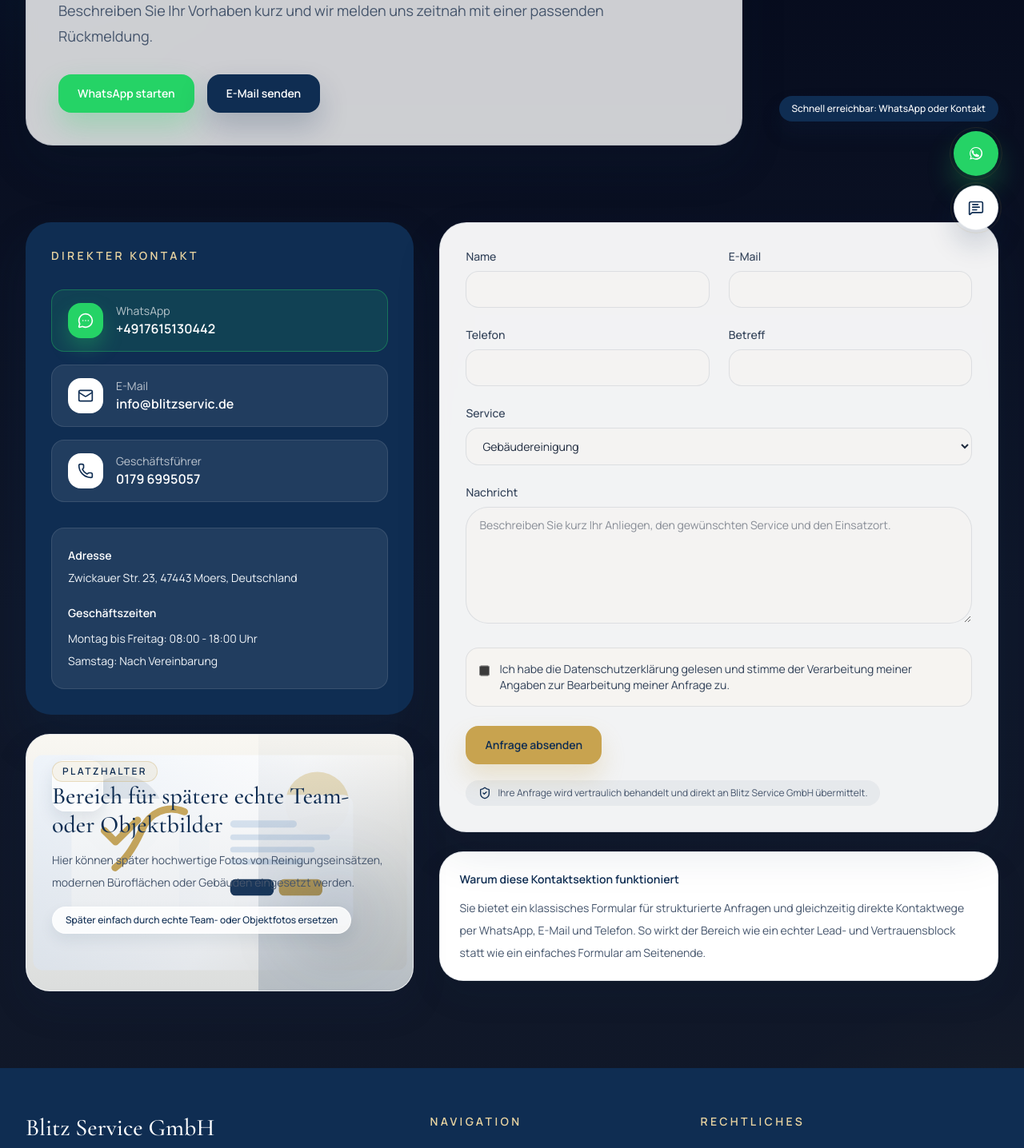
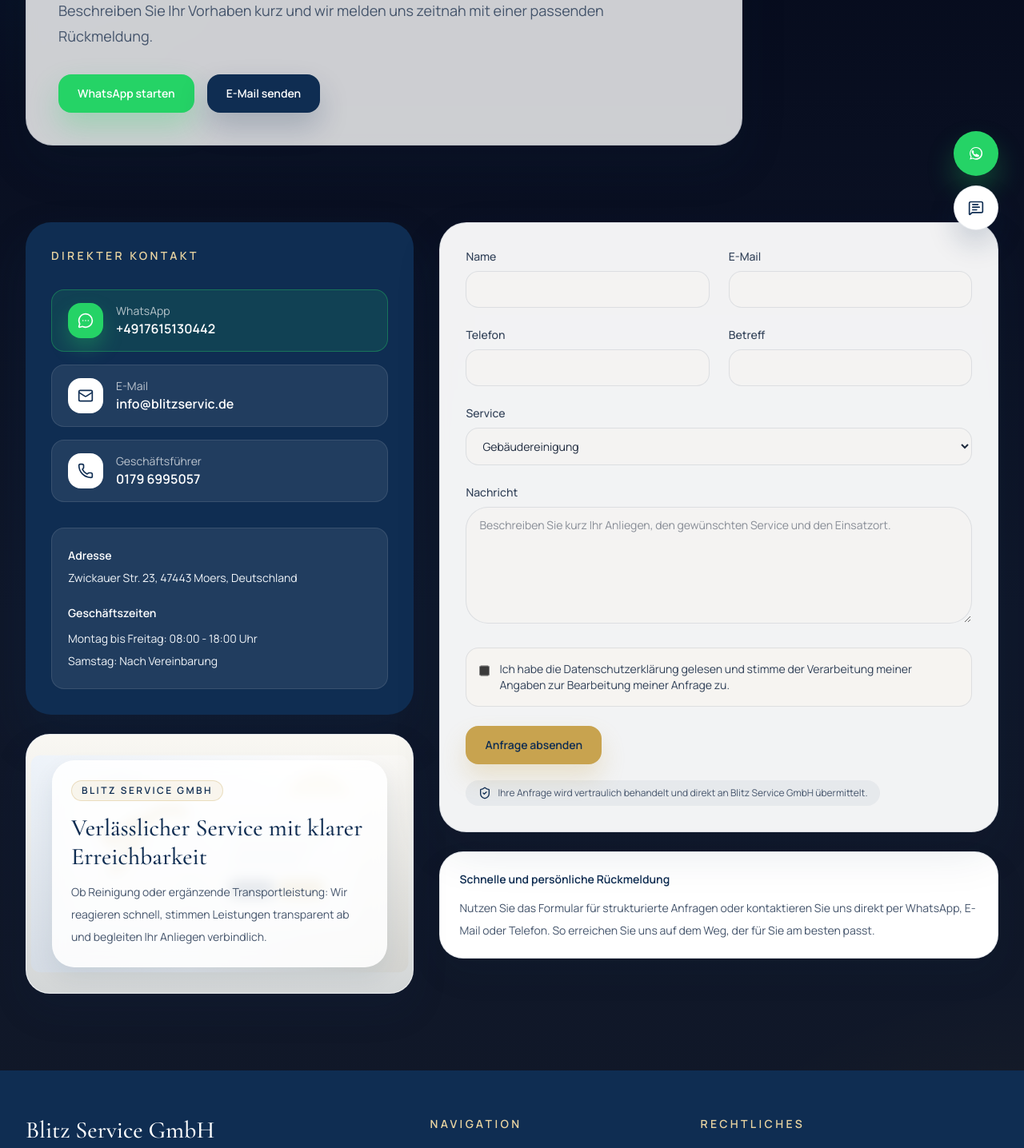
Before and after one commit to abbas-cyber999/Blitz-Service-website, a Next.js app: page /contact in a window 1280 px wide. Shown: the part 480-1916 px from the top of the page at 80% size. Built offline with nearby package versions, Linux system fonts and the light colour scheme.

Commit message:
Polish public content and simplify floating contact actions

```diff
--- a/src/app/api/contact/route.ts
+++ b/src/app/api/contact/route.ts
@@ -57,7 +57,7 @@
       return NextResponse.json(
         {
           error:
-            "Das Kontaktformular ist aktuell noch nicht vollständig eingerichtet. Bitte hinterlegen Sie Datenbank- oder E-Mail-Konfiguration."
+            "Ihre Anfrage konnte aktuell nicht versendet werden. Bitte kontaktieren Sie uns direkt per E-Mail oder telefonisch."
         },
         { status: 503 }
       );
--- a/src/app/bewertungen/page.tsx
+++ b/src/app/bewertungen/page.tsx
@@ -7,8 +7,7 @@
 
 export const metadata: Metadata = {
   title: "Bewertungen",
-  description:
-    "Beispielhafte Kundenbewertungen für die Leistungen von Blitz Service GmbH."
+  description: "Kundenstimmen zu den Leistungen von Blitz Service GmbH."
 };
 
 export default function ReviewsPage() {
@@ -17,19 +16,19 @@
       <PageHero
         eyebrow="Kundenbewertungen"
         title="Vertrauen entsteht durch verlässliche Leistung"
-        description="Die Rezensionen sind als hochwertige Platzhalter angelegt und können später sehr einfach durch echte Kundenbewertungen ersetzt oder ergänzt werden."
+        description="Kunden schätzen bei Blitz Service vor allem saubere Ergebnisse, klare Absprachen und eine professionelle Betreuung im Alltag."
         actions={<ButtonLink href="/contact">Eigene Anfrage stellen</ButtonLink>}
       />
       <section className="pb-24">
         <Container>
           <div className="mb-10 rounded-[32px] border border-brandBlue/10 bg-white p-8 shadow-[0_22px_48px_rgba(15,45,82,0.08)]">
             <p className="text-sm font-semibold uppercase tracking-[0.24em] text-brandBlueSoft">
-              Bewertungsbild
+              Kundenstimmen
             </p>
             <p className="mt-4 max-w-3xl text-base leading-8 text-slate-600">
-              Die Seite erhält durch großzügige Karten, klare Typografie und hochwertige
-              Abstände mehr Glaubwürdigkeit. So wirken Bewertungen wie ein echter
-              Vertrauensbaustein und nicht wie ein einfacher Textblock.
+              Die folgenden Rückmeldungen zeigen, worauf Kunden bei Reinigung und ergänzenden
+              Serviceleistungen besonderen Wert legen: Verlässlichkeit, gute Erreichbarkeit und
+              eine saubere, professionelle Ausführung.
             </p>
           </div>
           <div className="grid gap-6 lg:grid-cols-3">
--- a/src/app/contact/page.tsx
+++ b/src/app/contact/page.tsx
@@ -88,23 +88,22 @@
             </div>
 
             <PlaceholderImageCard
-              badge="Platzhalter"
-              title="Bereich für spätere echte Team- oder Objektbilder"
-              description="Hier können später hochwertige Fotos von Reinigungseinsätzen, modernen Büroflächen oder Gebäuden eingesetzt werden."
+              badge="Blitz Service GmbH"
+              title="Verlässlicher Service mit klarer Erreichbarkeit"
+              description="Ob Reinigung oder ergänzende Transportleistung: Wir reagieren schnell, stimmen Leistungen transparent ab und begleiten Ihr Anliegen verbindlich."
               imageSrc="/images/reliable-service.svg"
-              imageAlt="Illustration für zuverlässigen Service und professionelle Kundenbetreuung"
-              replacementNote="Später einfach durch echte Team- oder Objektfotos ersetzen"
+              imageAlt="Professioneller Service und persönliche Kundenbetreuung"
             />
           </div>
 
           <div id={contactAnchorId} className="scroll-mt-32 space-y-6">
             <ContactForm />
             <div className="rounded-[30px] border border-brandBlue/10 bg-white px-6 py-5 text-sm leading-7 text-slate-600 shadow-[0_20px_42px_rgba(15,45,82,0.08)]">
-              <p className="font-semibold text-brandBlue">Warum diese Kontaktsektion funktioniert</p>
+              <p className="font-semibold text-brandBlue">Schnelle und persönliche Rückmeldung</p>
               <p className="mt-2">
-                Sie bietet ein klassisches Formular für strukturierte Anfragen und gleichzeitig
-                direkte Kontaktwege per WhatsApp, E-Mail und Telefon. So wirkt der Bereich wie
-                ein echter Lead- und Vertrauensblock statt wie ein einfaches Formular am Seitenende.
+                Nutzen Sie das Formular für strukturierte Anfragen oder kontaktieren Sie uns direkt
+                per WhatsApp, E-Mail oder Telefon. So erreichen Sie uns auf dem Weg, der für Sie am
+                besten passt.
               </p>
             </div>
           </div>
--- a/src/app/ueber-uns/page.tsx
+++ b/src/app/ueber-uns/page.tsx
@@ -49,12 +49,11 @@
           </div>
           <div className="space-y-6">
             <PlaceholderImageCard
-              badge="Unternehmensbild"
-              title="Bereich für spätere echte Fotos von Team, Objekt oder Einsatz"
-              description="Die Seite ist so vorbereitet, dass hochwertige Bilder später direkt eingesetzt werden können."
+              badge="Blitz Service GmbH"
+              title="Professionelle Betreuung für Immobilien und Objekte"
+              description="Wir verbinden saubere Ergebnisse mit verbindlicher Kommunikation, festen Standards und einem Service, der im Alltag zuverlässig funktioniert."
               imageSrc="/images/reliable-service.svg"
-              imageAlt="Illustration für zuverlässigen Service und professionelle Betreuung"
-              replacementNote="Datei austauschen: public/images/reliable-service.svg"
+              imageAlt="Professionelle Betreuung und zuverlässiger Service"
             />
             <div className="rounded-[32px] border border-brandBlue/10 bg-white p-8 shadow-[0_22px_48px_rgba(15,45,82,0.08)]">
               <p className="text-sm font-semibold uppercase tracking-[0.24em] text-brandBlueSoft">
--- a/src/components/floating-actions.tsx
+++ b/src/components/floating-actions.tsx
@@ -25,7 +25,7 @@
 
 function FloatingAction({ href, label, icon, primary = false, onClick }: FabProps) {
   const sharedClass =
-    "group relative floating-pulse flex h-14 w-14 items-center justify-center rounded-full shadow-[0_18px_34px_rgba(15,45,82,0.18)] transition duration-200 hover:-translate-y-1 active:translate-y-0";
+    "group relative flex h-14 w-14 items-center justify-center rounded-full shadow-[0_18px_34px_rgba(15,45,82,0.18)] transition duration-200 hover:-translate-y-1 active:translate-y-0";
 
   if (href) {
     return (
@@ -86,9 +86,6 @@
 
   return (
     <div className="pointer-events-none fixed bottom-5 right-4 z-[60] flex flex-col items-end gap-3 sm:bottom-8 sm:right-8">
-      <div className="pointer-events-none hidden rounded-full bg-brandBlue px-4 py-2 text-xs font-medium text-white shadow-[0_14px_24px_rgba(15,45,82,0.18)] sm:block">
-        Schnell erreichbar: WhatsApp oder Kontakt
-      </div>
       <div className="pointer-events-auto flex flex-col gap-3">
         <FloatingAction
           href={whatsappHref}
--- a/src/components/placeholder-image-card.tsx
+++ b/src/components/placeholder-image-card.tsx
@@ -10,7 +10,6 @@
   className?: string;
   imageSrc?: string;
   imageAlt?: string;
-  replacementNote?: string;
 };
 
 export function PlaceholderImageCard({
@@ -20,8 +19,7 @@
   overlay,
   className,
   imageSrc,
-  imageAlt,
-  replacementNote
+  imageAlt
 }: PlaceholderImageCardProps) {
   return (
     <div
@@ -30,8 +28,7 @@
         className
       )}
     >
-      {/* Replace this image file with a real brand photo later if desired. */}
-      <div className="relative min-h-[320px] bg-[radial-gradient(circle_at_top_left,rgba(200,163,79,0.32),transparent_28%),linear-gradient(135deg,#eef4fb_0%,#ffffff_45%,#f4efe4_100%)] p-8">
+      <div className="relative min-h-[320px] bg-[linear-gradient(135deg,#eef4fb_0%,#ffffff_48%,#f4efe4_100%)] p-8">
         <div className="absolute inset-0">
           {imageSrc ? (
             <Image
@@ -42,28 +39,18 @@
               className="object-cover"
             />
           ) : null}
-          <div className="absolute inset-0 bg-[linear-gradient(180deg,rgba(255,255,255,0.12),rgba(15,45,82,0.12))]" />
-          <div className="absolute inset-y-0 right-0 w-2/5 bg-[linear-gradient(180deg,rgba(15,45,82,0.02),rgba(15,45,82,0.18))]" />
-          <div className="absolute left-8 top-8 h-16 w-16 rounded-2xl border border-white/60 bg-white/70 shadow-[0_10px_20px_rgba(15,45,82,0.1)]" />
-          <div className="absolute bottom-10 right-10 h-28 w-28 rounded-full bg-brandBlue/12 blur-2xl" />
+          <div className="absolute inset-0 bg-[linear-gradient(180deg,rgba(255,255,255,0.18),rgba(15,45,82,0.16))]" />
         </div>
-        <div className="relative z-10 flex h-full flex-col justify-between">
-          <div className="max-w-xs">
+        <div className="relative z-10 flex h-full flex-col justify-end">
+          <div className="max-w-md rounded-[28px] bg-white/88 p-6 shadow-[0_12px_28px_rgba(15,45,82,0.08)] backdrop-blur">
             {badge ? (
               <span className="inline-flex rounded-full border border-brandGold/30 bg-brandGold/10 px-3 py-1 text-xs font-semibold uppercase tracking-[0.2em] text-brandBlue">
                 {badge}
               </span>
             ) : null}
-          </div>
-          <div className="max-w-md">
-            <h3 className="font-display text-3xl text-brandBlue">{title}</h3>
+            <h3 className="mt-4 font-display text-3xl text-brandBlue">{title}</h3>
             <p className="mt-3 text-sm leading-7 text-slate-600">{description}</p>
           </div>
-          {replacementNote ? (
-            <div className="mt-4 inline-flex max-w-fit rounded-full border border-white/70 bg-white/85 px-4 py-2 text-xs font-medium text-brandBlue shadow-[0_8px_18px_rgba(15,45,82,0.08)]">
-              {replacementNote}
-            </div>
-          ) : null}
           {overlay ? <div className="relative mt-6">{overlay}</div> : null}
         </div>
       </div>
--- a/src/components/site-header.tsx
+++ b/src/components/site-header.tsx
@@ -133,9 +133,12 @@
           )}
         </nav>
         <div className="hidden items-center gap-3 lg:flex">
-          <ButtonLink href="/contact" variant="secondary">
+          <Link
+            href="/contact"
+            className="text-sm font-medium text-white/82 transition hover:text-brandGold"
+          >
             {business.ctaSecondary}
-          </ButtonLink>
+          </Link>
           <ButtonLink href="/contact">{business.ctaPrimary}</ButtonLink>
         </div>
         <button
```
Also changed, not shown: src/app/page.tsx (+7 -13 lines).
